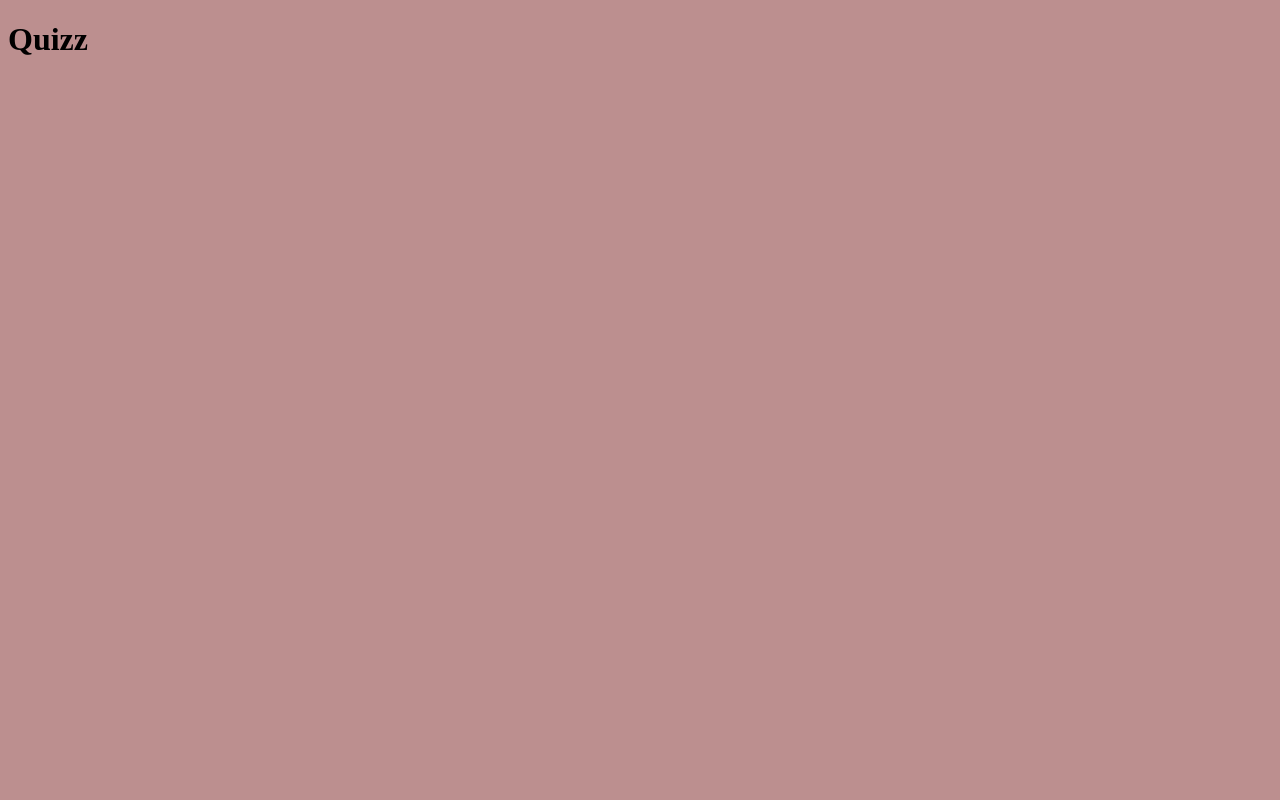
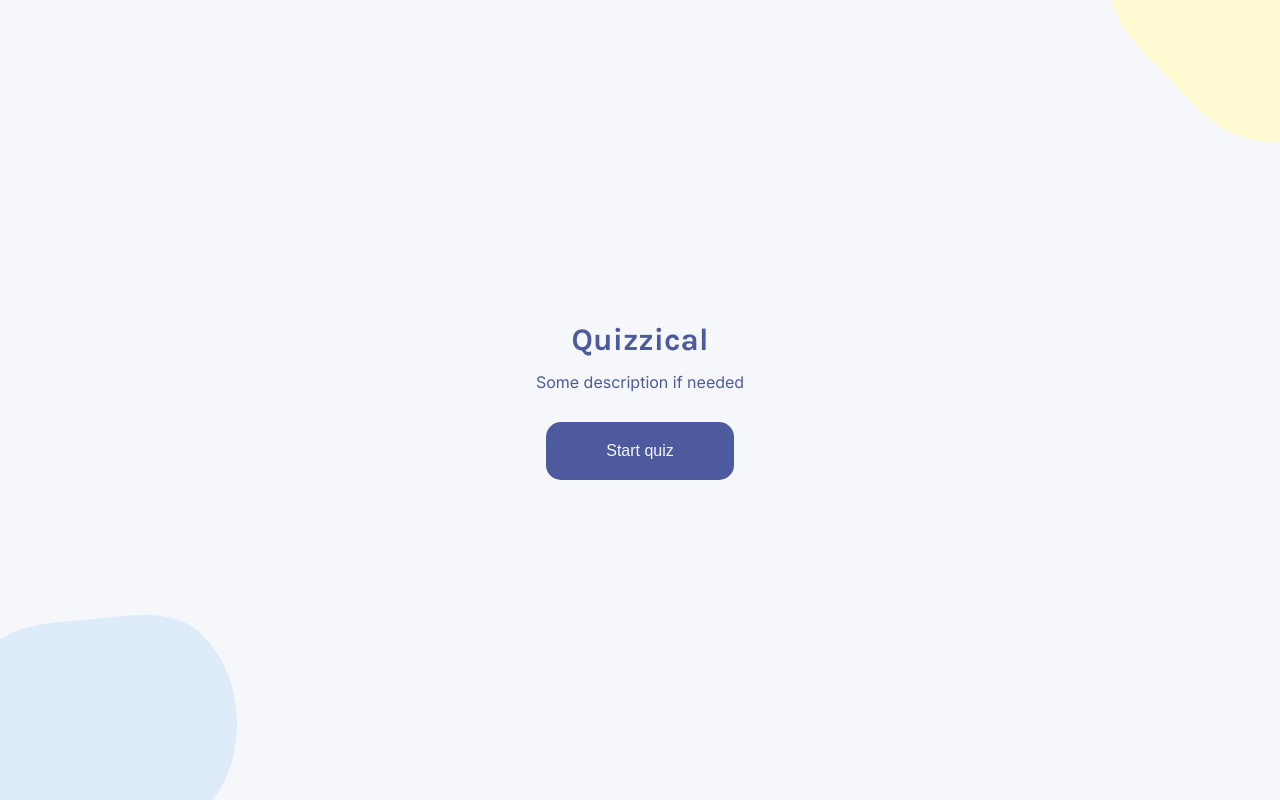
Before and after one commit to serega1337/quizz, a React app: page / in a window 1280 px wide. Built offline with nearby package versions, Linux system fonts and the light colour scheme.

Commit message:
main page

```diff
--- a/src/components/App.js
+++ b/src/components/App.js
@@ -1,7 +1,17 @@
 import "../styles/index.scss"
+import blob1 from "../images/blob1.png"
+import blob2 from "../images/blob2.png"
 
 function App() {
-    return <h1>Quizz</h1>
+    return (
+        <main className="intro-page">
+            <h1>Quizzical</h1>
+            <h3>Some description if needed</h3>
+            <img src={blob1} className="blob blob--yellow" />
+            <img src={blob2} className="blob blob--blue" />
+            <button className="button">Start quiz</button>
+        </main>
+    )
 }
 
 export default App
--- a/src/index.html
+++ b/src/index.html
@@ -1,6 +1,10 @@
 <!DOCTYPE html>
 <html lang="en">
     <head>
+        <link
+            href="https://fonts.googleapis.com/css2?family=Inter:wght@400;500&family=Karla:wght@700&display=swap"
+            rel="stylesheet"
+        />
         <meta charset="UTF-8" />
         <meta http-equiv="X-UA-Compatible" content="IE=edge" />
         <meta name="viewport" content="width=device-width, initial-scale=1.0" />
--- a/src/styles/_global.scss
+++ b/src/styles/_global.scss
@@ -1,3 +1,37 @@
 body {
-    background-color: rosybrown;
+    background-color: var(--white);
+    color: var(--blue);
+    font-size: 16px;
+    font-family: "Inter", sans-serif;
+    margin: 0;
+    width: 100vw;
+    height: 100vh;
 }
+
+h1 {
+    font-family: "Karla", sans-serif;
+    font-weight: 700;
+    font-size: 31.25px;
+    line-height: 37px;
+    text-align: center;
+    color: var(--blue);
+    margin: 0px 0 15px 0;
+}
+h3 {
+    font-weight: 400;
+    font-size: 16px;
+    line-height: 19px;
+    text-align: center;
+    margin: 0;
+}
+button {
+    display: block;
+    background-color: var(--blue);
+    color: var(--white);
+    font-size: 16px;
+    font-weight: 500;
+    text-align: center;
+    border: 0;
+    border-radius: 15px;
+    cursor: pointer;
+}
--- /dev/null
+++ b/src/styles/_intro-page.scss
@@ -0,0 +1,29 @@
+.intro-page {
+    display: flex;
+    flex-direction: column;
+    justify-content: center;
+    align-items: center;
+    height: 100vh;
+    font-size: 16px;
+    position: relative;
+    overflow: hidden;
+
+    .button {
+        margin-top: 30px;
+        padding: 20px 60px;
+    }
+
+    .blob {
+        position: absolute;
+        display: block;
+        z-index: -1;
+        &--blue {
+            bottom: -50px;
+            left: -60px;
+        }
+        &--yellow {
+            top: -130px;
+            right: -70px;
+        }
+    }
+}
--- /dev/null
+++ b/src/styles/_variables.scss
@@ -0,0 +1,4 @@
+:root {
+    --blue: #4d5b9e;
+    --white: #f5f7fb;
+}
--- a/src/styles/index.scss
+++ b/src/styles/index.scss
@@ -1 +1,3 @@
+@use "_variables";
 @use "global";
+@use "intro-page";
```
Also changed, not shown: src/images/blob1.png (added), src/images/blob2.png (added), 1 other file.
